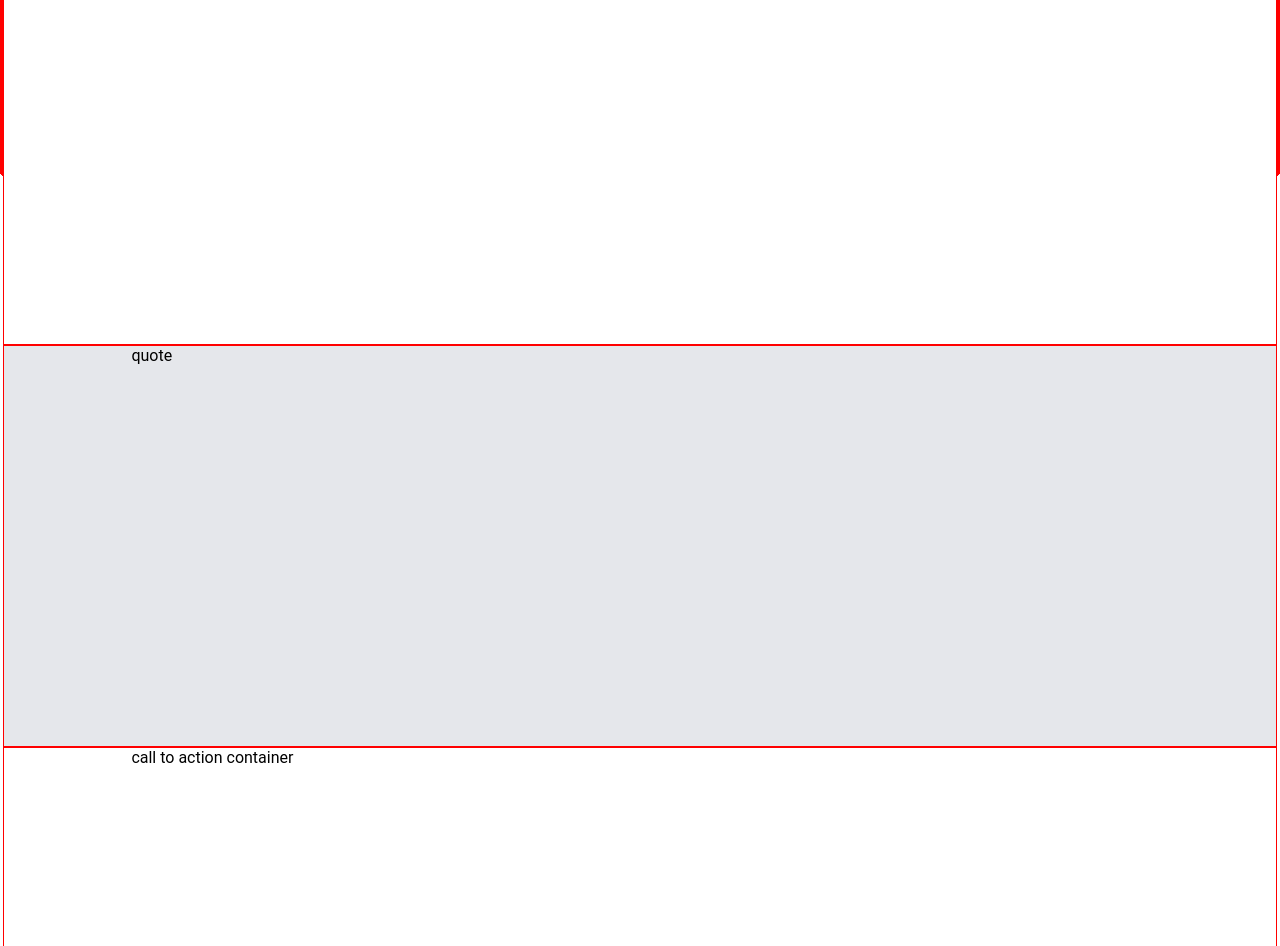
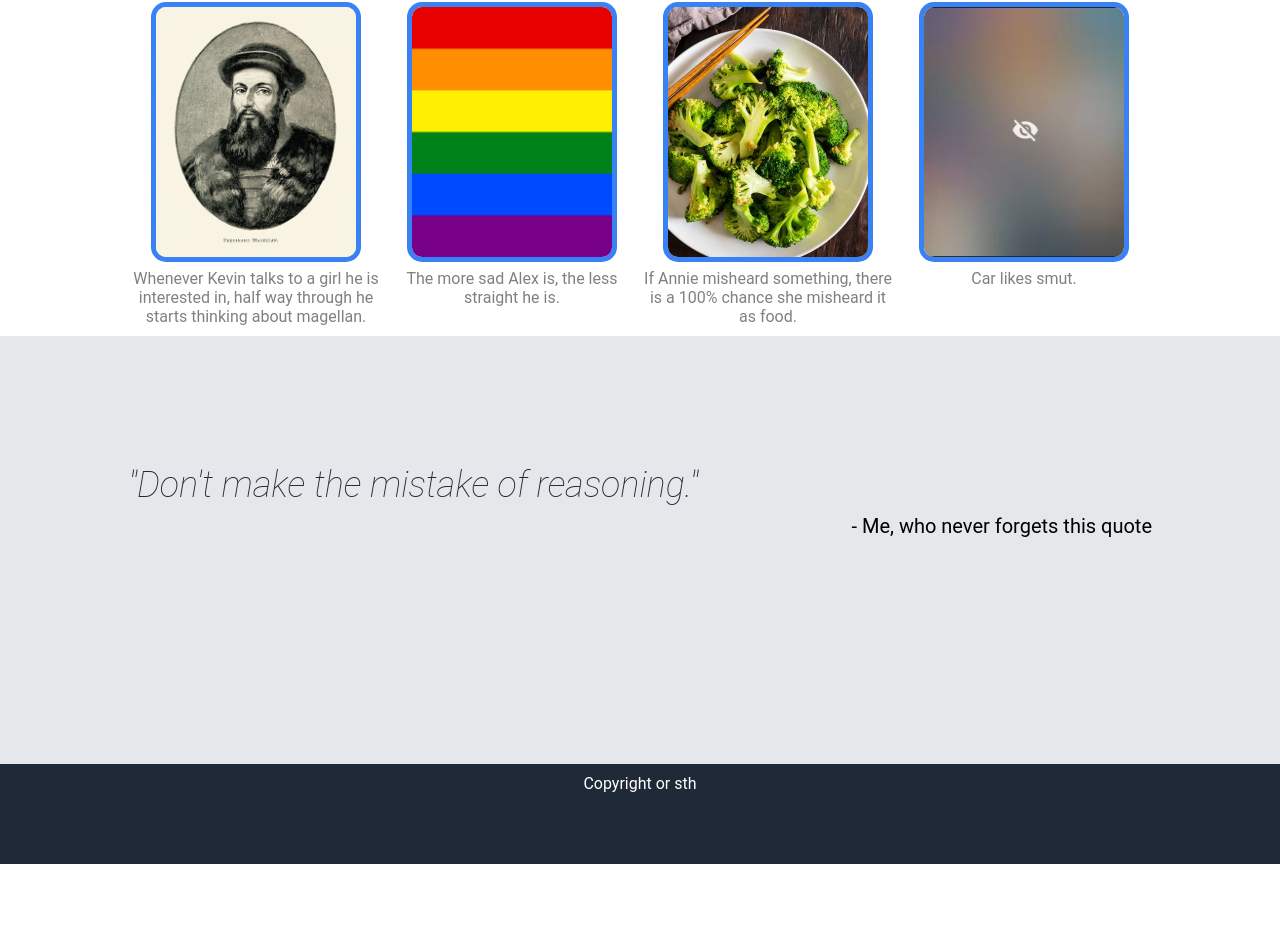
Before and after one commit to BrianShTsoi/odin-landing-page, a plain HTML site: page index.html in a window 1280 px wide. Shown: the part 628-1574 px from the top of the page. After the commit the page ends 1492 px from the top, so only its background shows below. Drawn offline with Linux system fonts and the light colour scheme.

Commit message:
Complete landing page

```diff
--- a/index.html
+++ b/index.html
@@ -9,11 +9,11 @@
 <body>
     <div class="container">
         <div class="header">
-            <img src="logo.png" alt="logo" class="header-logo">
+            <img src="img/logo.png" alt="logo" class="header-logo">
             <span class="header-link-container">
-                <a href="" class="header-link">link1</a>
-                <a href="" class="header-link">link2</a>
-                <a href="" class="header-link">link3</a>
+                <a href="" class="header-link">About</a>
+                <a href="" class="header-link">FAQ</a>
+                <a href="" class="header-link">Contact</a>
             </span>
         </div>
 
@@ -26,14 +26,49 @@
                 </div>
                 <button class="useless-button">Useless button</button>
             </div>
-            <img src="theorems.jpg" alt="theorems" class="theorems-img">
+            <img src="img/theorems.jpg" alt="theorems" class="theorems-img">
         </div>
 
-        <div class="information">info</div>
-        <div class="quote">quote</div>
-        <div class="call-to-action-container">call to action container</div>
-        <div class="footer">footer</div>
+        <div class="information">
+            <div class="info-header">Theorems</div>
+            <div class="theorems-container">
+                <div class="theorem">
+                    <img src="img/magellan.jpeg" alt="magellan" class="theorem-img magellan-img">
+                    <div class="theorem-description">
+                        Whenever Kevin talks to a girl he is interested in, half way through he starts thinking about magellan.
+                    </div>
+                </div>
+                <div class="theorem">
+                    <img src="img/rainbow.png" alt="rainbow" class="theorem-img rainbow-img">
+                    <div class="theorem-description">
+                        The more sad Alex is, the less straight he is.
+                    </div>
+                </div>
+                <div class="theorem">
+                    <img src="img/broccoli.jpg" alt="broccoli" class="theorem-img broccoli-img">
+                    <div class="theorem-description">
+                        If Annie misheard something, there is a 100% chance she misheard it as food.
+                    </div>
+                </div>
+                <div class="theorem">
+                    <img src="img/smut.jpg" alt="smut" class="theorem-img smut-img">
+                    <div class="theorem-description">
+                        Car likes smut.
+                    </div>
+                </div>
+            </div>
+
+        </div>
+
+        <div class="quote">
+            <div class="quote-text">
+                "Don't make the mistake of reasoning."
+            </div>
+            <div class="quote-person">
+                - Me, who never forgets this quote
+            </div>
+        </div>
+        <div class="footer">Copyright or sth</div>
     </div>
-
 </body>
 </html>
--- a/styles.css
+++ b/styles.css
@@ -2,7 +2,7 @@
     margin: 0px;
     padding: 0px;
     font-family: 'Roboto', arial;
-    border: 1px solid red;
+    /* border: 1px solid red; */
 }
 
 html, body {
@@ -41,8 +41,7 @@ div {
     align-items: center;
 }
 .header-link {
-    /* width: 80px; */
-    width: 10%;
+    width: 80px;
 
     text-align: center;
     font-size: 18px;
@@ -66,7 +65,7 @@ div {
 }
 .hero-main-text {
     font-size: 48px;
-    font-weight: bold;
+    font-weight: bolder;
     color: #F9FAF8;
 }
 .hero-secondary-text {
@@ -77,6 +76,7 @@ div {
 .useless-button {
     margin-top: 10px;
     color: white;
+    font-size: 18px;
     background-color: #3882F6;
     border-radius: 5px;
     font-weight: bold;
@@ -89,15 +89,81 @@ div {
 
 .information {
     background-color: white;
+    display: flex;
+    flex-direction: column;
+    align-items: center;
 }
+.info-header {
+    height: 15%;
+    padding-top: 10px;
+    /* flex: 0 1 auto; */
+
+    font-size: 36px;
+    font-weight: bolder;
+    color: #1F2937;
+}
+.theorems-container {
+    /* flex: 1; */
+    display: flex;
+    flex-wrap: wrap;
+    height: 100%;
+}
+.theorem {
+    flex: 1;
+    height: 100%;
+
+    display: flex;
+    flex-direction: column;
+    align-items: center;
+
+}
+.theorem-img {
+    width: 200px;
+    height: 250px;
+    object-fit: cover;
+    object-position: 25% 25%;
+    flex: 0 0 auto;
+
+
+    border: 5px solid #3882F6;
+    border-radius: 15px;
+    margin: 5px;
+
+}
+.theorem-description {
+    height: 10%;
+    flex: auto;
+    text-align: center;
+    margin: 2px;
+
+    color: grey;
+}
+
 .quote {
     background-color: #E5E7EB;
-}
-.call-to-action-container {
-    background-color: white;
+    padding-top: 10%;
+
     height: 300px;
 }
+.quote-text {
+    font-size: 36px;
+    font-style: italic;
+    font-weight: lighter;
+    display: block;
+    height: 50px;
+    color: #1F2937;
+
+}
+.quote-person {
+    display: block;
+    height: 50px;
+    text-align: end;
+    font-size: 20px;
+}
 .footer {
+    padding: 10px;
+    color: white;
     background-color: #1F2937;
     height: 80px;
+    text-align: center;
 }
```
Also changed, not shown: img/broccoli.jpg (added), img/logo.png (renamed from logo.png), img/magellan.jpeg (renamed from magellan.jpeg), img/rainbow.png (added), img/smut.jpg (added), img/theorems.jpg (renamed from theorems.jpg).
